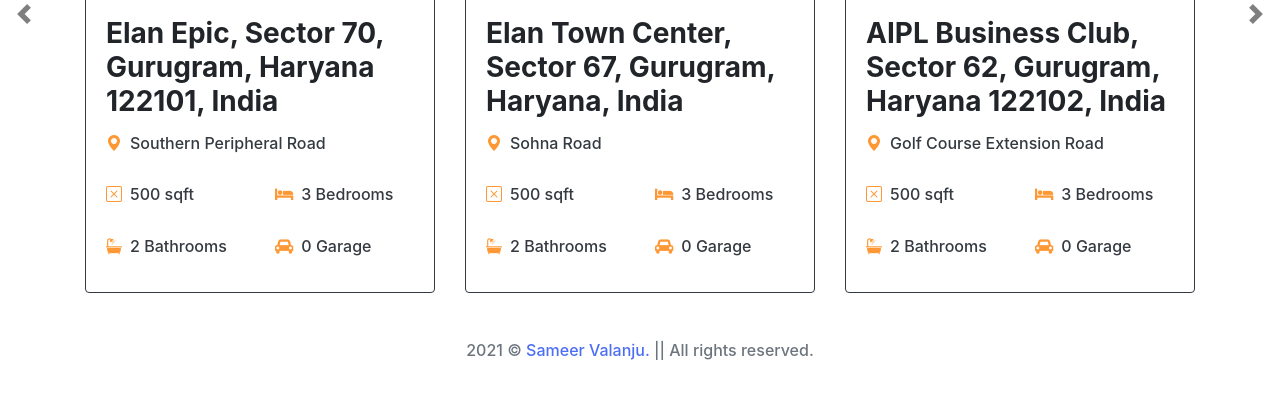
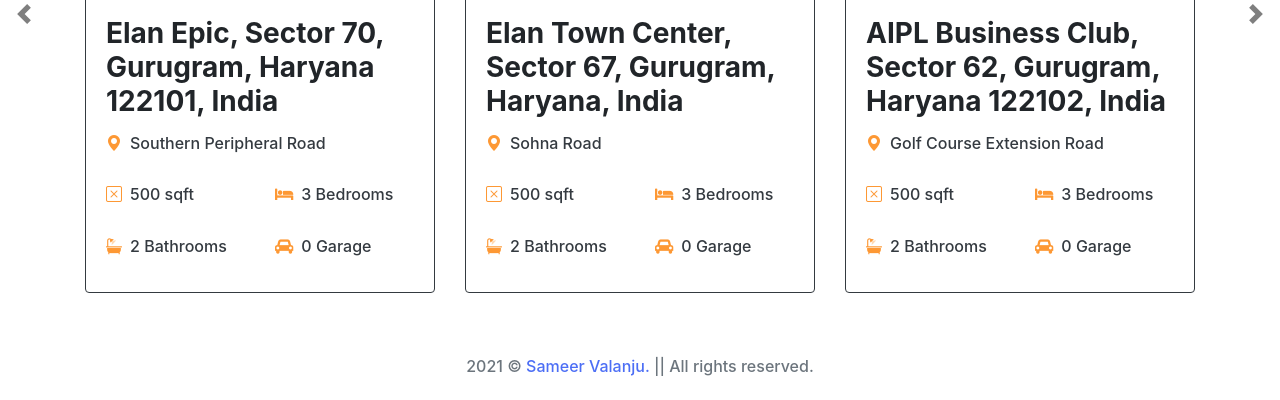
Before and after one commit to SValanju/81Acres, a plain HTML site: page index.html in a window 1280 px wide. Shown: the part 3382-3782 px from the top of the page. Before the commit the page ends 3750 px from the top, so only its background shows below. Drawn offline with nearby package versions, Linux system fonts and the light colour scheme.

Commit message:
Update index.html

```diff
--- a/index.html
+++ b/index.html
@@ -428,7 +428,7 @@
 		</div>
 	</div>
 
-	<div class="container text-center">
+	<div class="container text-center py-3">
 		<h6 class="text-muted">2021 &copy; <a href="#" style="color:#4c6ef5">Sameer Valanju.</a> || All rights reserved.</h6>
 	</div>
 
```
